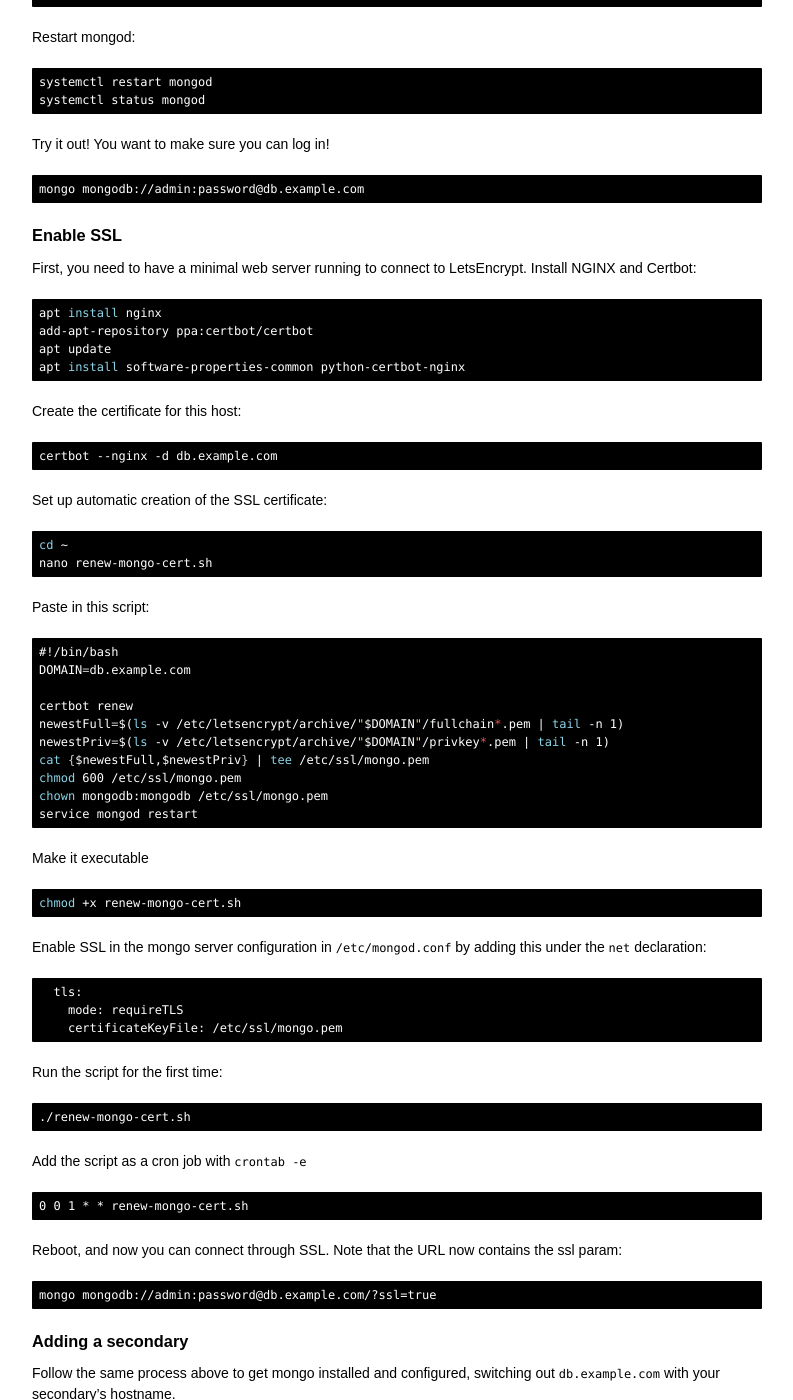
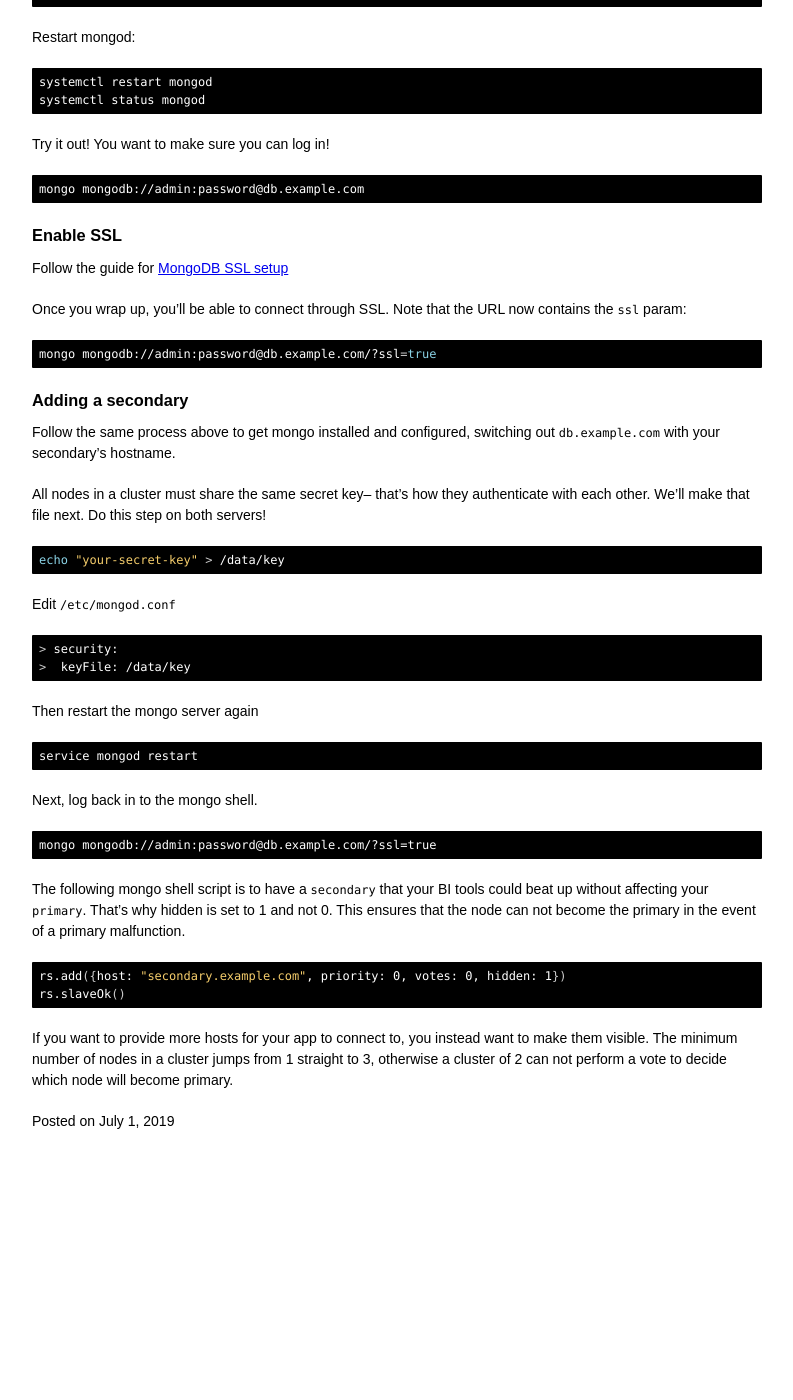
Before and after one commit to jamesloper/blog, a Jekyll site: the page built from _posts/2019-07-01-mongodb-cluster-setup-with-ssl.md, in a window 1280 px wide and 1400 px high, scrolled down 1320 px. Shown: the whole window, without its empty margins (348-1141 px from the left). Built offline with Jekyll 4.4.1, drawn with Linux system fonts in a browser that asks for light colours; after the commit the page ends 2532 px from its top, so only the background shows below that.

Commit message:
new mongo tutorial

````diff
--- a/_posts/2019-07-01-mongodb-cluster-setup-with-ssl.md
+++ b/_posts/2019-07-01-mongodb-cluster-setup-with-ssl.md
@@ -90,74 +90,13 @@
 
 ### Enable SSL
 
-First, you need to have a minimal web server running to connect to LetsEncrypt. Install NGINX and Certbot:
+Follow the guide for [MongoDB SSL setup](/mongodb-ssl-setup)
+
+Once you wrap up, you'll be able to connect through SSL. Note that the URL now contains the `ssl` param:
 
 ``` bash
-apt install nginx
-add-apt-repository ppa:certbot/certbot
-apt update
-apt install software-properties-common python-certbot-nginx
-```
-
-Create the certificate for this host:
-``` bash
-certbot --nginx -d db.example.com
-```
-
-Set up automatic creation of the SSL certificate:
-
-``` bash
-cd ~
-nano renew-mongo-cert.sh
-```
-
-Paste in this script:
-
-``` bash
-#!/bin/bash
-DOMAIN=db.example.com
-
-certbot renew
-newestFull=$(ls -v /etc/letsencrypt/archive/"$DOMAIN"/fullchain*.pem | tail -n 1)
-newestPriv=$(ls -v /etc/letsencrypt/archive/"$DOMAIN"/privkey*.pem | tail -n 1)
-cat {$newestFull,$newestPriv} | tee /etc/ssl/mongo.pem
-chmod 600 /etc/ssl/mongo.pem
-chown mongodb:mongodb /etc/ssl/mongo.pem
-service mongod restart
-```
-
-Make it executable
-
-``` bash
-chmod +x renew-mongo-cert.sh
-```
-
-Enable SSL in the mongo server configuration in `/etc/mongod.conf` by adding this under the `net` declaration:
-
-``` yaml
-  tls:
-    mode: requireTLS
-    certificateKeyFile: /etc/ssl/mongo.pem
-```
-
-Run the script for the first time:
-
-``` bash
-./renew-mongo-cert.sh
-```
-
-Add the script as a cron job with `crontab -e`
-
-```
-0 0 1 * * renew-mongo-cert.sh
-```
-
-Reboot, and now you can connect through SSL. Note that the URL now contains the ssl param:
-
-```
 mongo mongodb://admin:password@db.example.com/?ssl=true
 ```
-
 
 ### Adding a secondary
 
````
Also changed, not shown: other parts of _posts/2019-07-01-mongodb-cluster-setup-with-ssl.md (+1 -1 lines), _posts/2020-02-25-mongodb-ssl-setup.md (added, +88 -0 lines).
